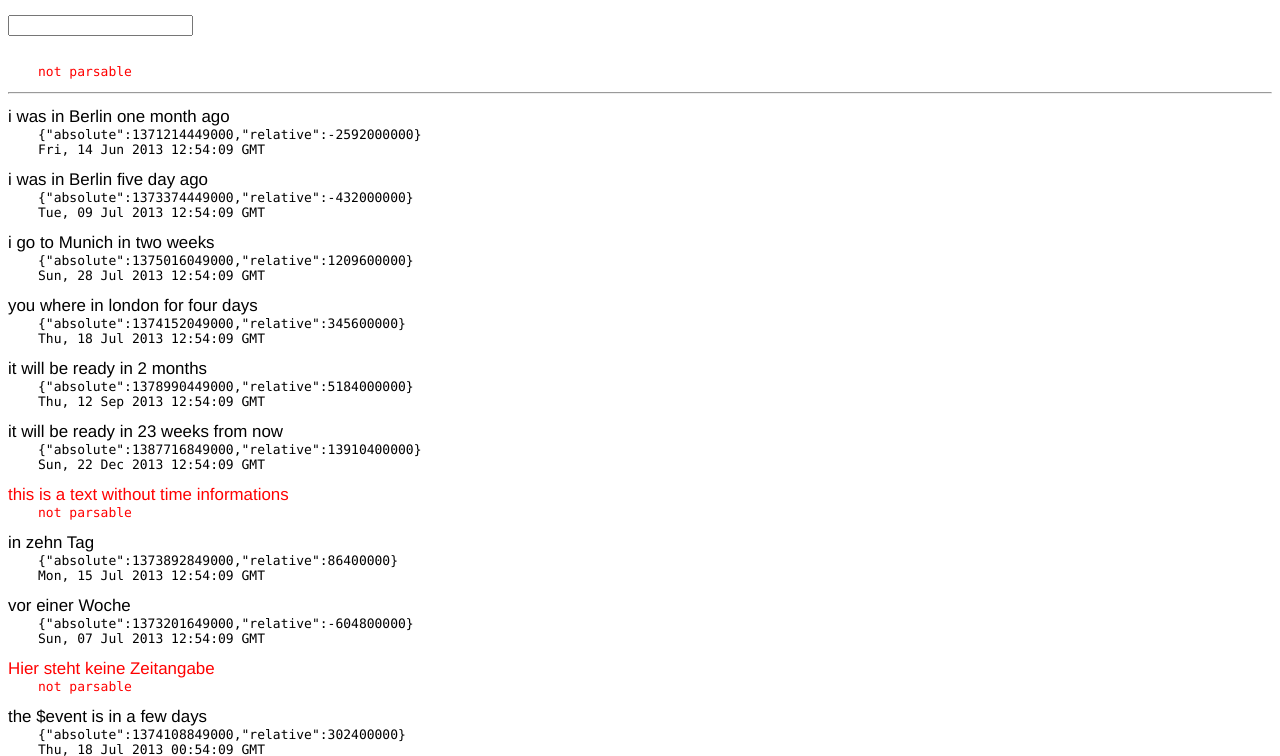
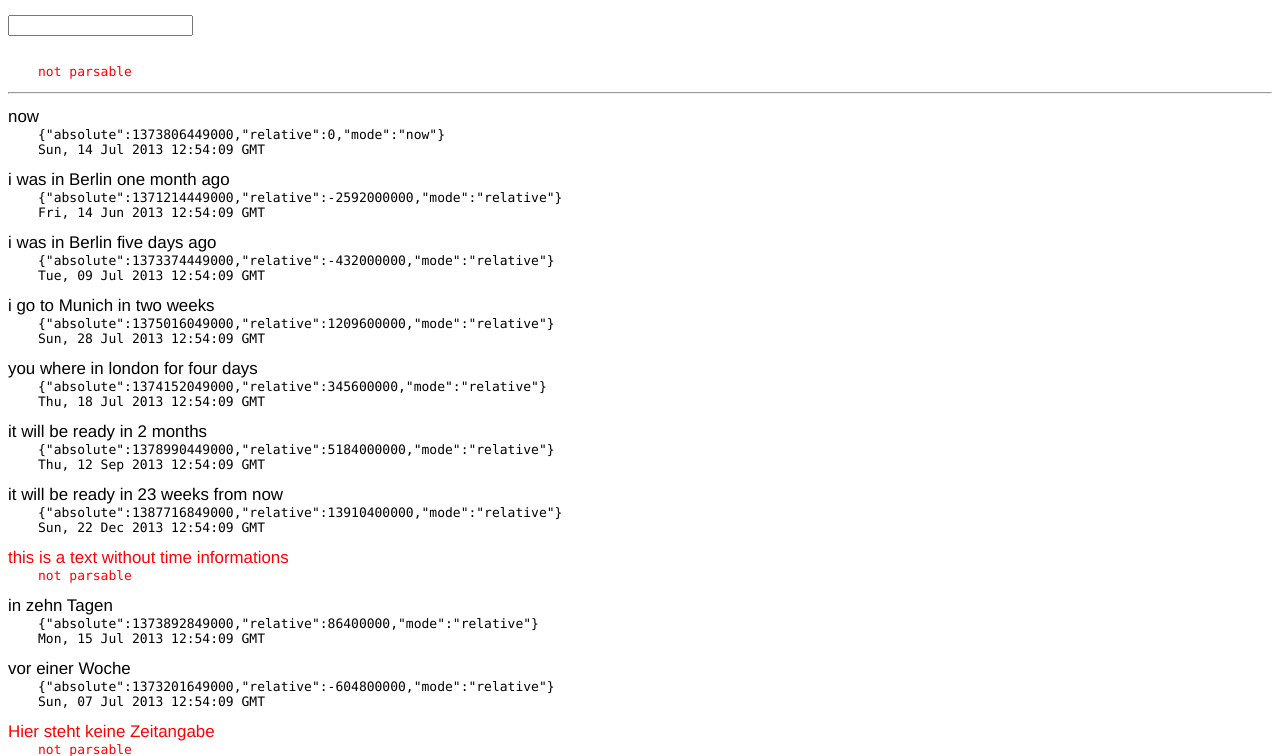
Before and after one commit to SimonWaldherr/parseTime.js, a plain HTML site: page index.html in a window 1280 px wide. Shown: the part 94-850 px from the top of the page. Drawn offline with Linux system fonts and the light colour scheme.

Commit message:
regex fix and return false if not parsable

```diff
--- a/index.html
+++ b/index.html
@@ -9,7 +9,7 @@
       var i, retvalue, eles = document.getElementsByTagName('p'), now = new Date().getTime();
       for (i=0; i < eles.length; i++) {
         retvalue = parseTime(eles[i].textContent, now);
-        if (retvalue !== undefined) {
+        if ((retvalue !== undefined) && (retvalue.absolute !== false)) {
           eles[i].innerHTML += '<br/> ' + JSON.stringify(retvalue);
           eles[i].innerHTML += '<br/> ' + new Date(retvalue.absolute).toUTCString();
         } else {
@@ -24,7 +24,7 @@
         inp = document.getElementById('inp').value,
         now = new Date().getTime(),
         retvalue = parseTime(inp, now);
-      if (retvalue !== undefined) {
+      if ((retvalue !== undefined) && (retvalue.absolute !== false)) {
         ret += JSON.stringify(retvalue);
         ret += '<br/> ' + new Date(retvalue.absolute).toUTCString();
         ele.style.color = 'black';
@@ -38,19 +38,20 @@
 </head>
 <body>
   <h1>parseTime.js</h1>
-  <h2>Version: 0.1.6</h2>
+  <h2>Version: 0.1.7</h2>
   <h2>License: MIT</h2>
   <br/>
   <input id="inp" onkeyup="demo()" type="text"><p id="ret"></p>
   <hr/>
+  <p><span>now<span></p>
   <p><span>i was in Berlin one month ago<span></p>
-  <p><span>i was in Berlin five day ago<span></p>
+  <p><span>i was in Berlin five days ago<span></p>
   <p><span>i go to Munich in two weeks<span></p>
   <p><span>you where in london for four days<span></p>
   <p><span>it will be ready in 2 months<span></p>
   <p><span>it will be ready in 23 weeks from now<span></p>
   <p><span>this is a text without time informations<span></p>
-  <p><span>in zehn Tag<span></p>
+  <p><span>in zehn Tagen<span></p>
   <p><span>vor einer Woche<span></p>
   <p><span>Hier steht keine Zeitangabe<span></p>
   <p><span>the $event is in a few days<span></p>
@@ -63,5 +64,6 @@
   <p><span>30.01.2013 13:37:59<span></p>
   <p><span>2013-01-29 13:37:59<span></p>
   <p><span>übermorgen um 16 Uhr<span></p>
+  <p><span>yesterday 10 o'clock<span></p>
 </body>
 </html>
--- a/parseTime.js
+++ b/parseTime.js
@@ -1,6 +1,6 @@
 /* * * * * * * * * *
  *  parseTime .js  *
- *  Version 0.1.6  *
+ *  Version 0.1.7  *
  *  License:  MIT  *
  * Simon  Waldherr *
  * * * * * * * * * */
@@ -38,11 +38,19 @@ var parseTime = function (string, now) {
     };
 
   now = parseInt(now, 10);
+  if (string === 'now' || string === 'jetzt') {
+    return {
+      'absolute': Date.now(),
+      'relative': 0,
+      'mode': 'now'
+    };
+  }
   parsed = Date.parse(string);
   if (!isNaN(parsed)) {
     return {
       'absolute': parsed,
-      'relative': (parsed - now)
+      'relative': (parsed - now),
+      'mode': 'absolute'
     };
   }
   regex = {};
@@ -241,7 +249,8 @@ var parseTime = function (string, now) {
     if (!isNaN(date.parsed.getTime())) {
       return {
         'absolute': date.parsed.getTime(),
-        'relative': date.parsed.getTime() - now
+        'relative': date.parsed.getTime() - now,
+        'mode': 'absolute'
       };
     }
   }
@@ -263,7 +272,7 @@ var parseTime = function (string, now) {
       regex[lang] += adWordsToRegex('unit', true);
       regex[lang] += ')(';
       regex[lang] += adWordsToRegex('fillfoo', true);
-      regex[lang] += ')?';
+      regex[lang] += ')*';
       regex[lang] += adWordsToRegex('fillfoo', false);
       regex[lang] += ')*(';
       regex[lang] += adWordsToRegex('fillwords', true);
@@ -302,15 +311,22 @@ var parseTime = function (string, now) {
             parsed = -timedif;
             return {
               'absolute': (now - timedif),
-              'relative': parsed
+              'relative': parsed,
+              'mode': 'relative'
             };
           }
           return {
             'absolute': (now + timedif),
-            'relative': timedif
+            'relative': timedif,
+            'mode': 'relative'
           };
         }
       }
     }
   }
+  return {
+    'absolute': false,
+    'relative': false,
+    'mode': 'error'
+  };
 };
```
Also changed, not shown: parseTime.min.js, readme.md.
